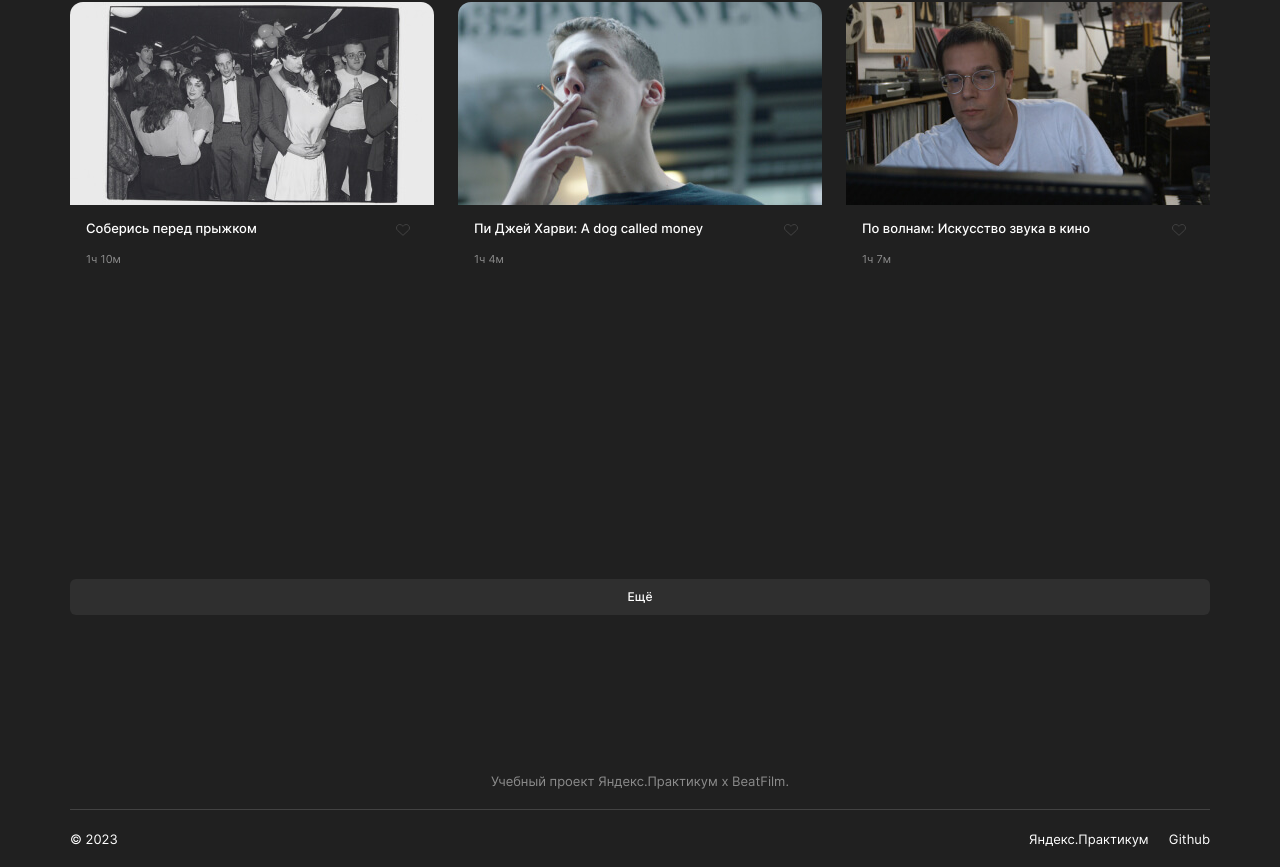
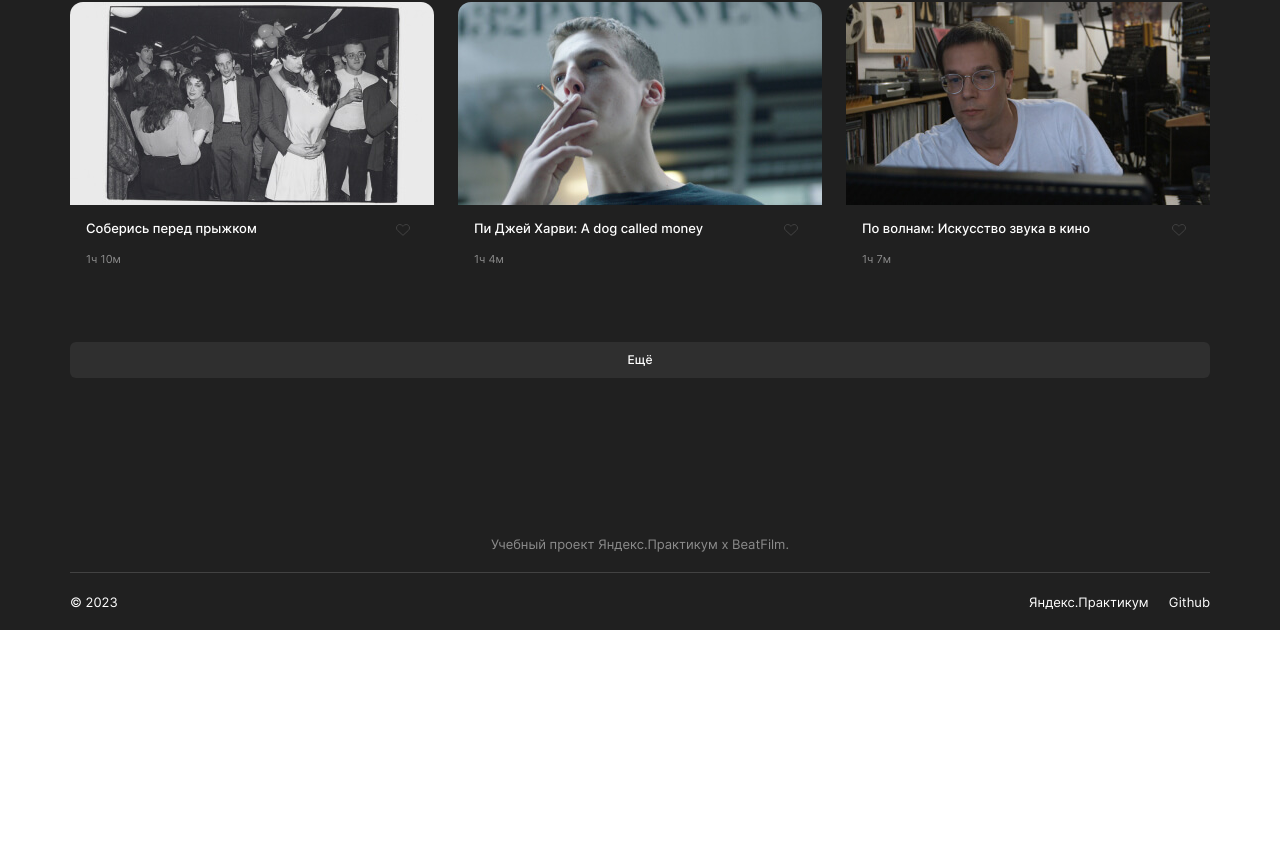
Before and after one commit to Sibisov-Artem/movies-explorer-frontend, a React (Create React App) app: page /movies in a window 1280 px wide. Shown: the part 1344-2211 px from the top of the page. After the commit the page ends 1974 px from the top, so only its background shows below. Built offline with nearby package versions, Linux system fonts and the light colour scheme.

Commit message:
fix: внести корректировки для соответствия макету для MoviesMore

```diff
--- a/src/components/MoviesCardList/MoviesCardList.css
+++ b/src/components/MoviesCardList/MoviesCardList.css
@@ -1,6 +1,6 @@
 .movies-cards {
   padding-top: 70px;
-  padding-bottom: 247px;
+  padding-bottom: 10px;
 }
 
 .movies-cards__grid {
--- a/src/components/MoviesMore/MoviesMore.css
+++ b/src/components/MoviesMore/MoviesMore.css
@@ -13,3 +13,8 @@
   border: none;
   border-radius: 6px;
 }
+
+.movies-more__not-visible {
+  padding-top: 50px;
+  padding-bottom: 80px;
+}
--- a/src/components/MoviesMore/MoviesMore.jsx
+++ b/src/components/MoviesMore/MoviesMore.jsx
@@ -1,10 +1,23 @@
 import './MoviesMore.css'
 
+import { useLocation } from 'react-router-dom';
+
 function MoviesMore() {
+
+  const location = useLocation();
+
   return (
-    <div className="movies-more section">
-      <button className="movies-more__btn">Ещё</button>
-    </div>
+    <>
+      {location.pathname === "/movies" ?
+        (
+          <div className="movies-more section">
+            <button className="movies-more__btn">Ещё</button>
+          </div>
+        ) : (
+          <div className="movies-more movies-more__not-visible section"></div>
+        )}
+
+    </>
   );
 }
 
--- a/src/components/SavedMovies/SavedMovies.jsx
+++ b/src/components/SavedMovies/SavedMovies.jsx
@@ -2,6 +2,7 @@ import './SavedMovies.css';
 
 import SearchForm from '../SearchForm/SearchForm';
 import MoviesCardList from '../MoviesCardList/MoviesCardList';
+import MoviesMore from '../MoviesMore/MoviesMore';
 
 import { savedMoviesArray } from '../../utils/moviesArray'
 
@@ -11,6 +12,7 @@ function SavedMovies() {
       <SearchForm />
       <MoviesCardList
         array={savedMoviesArray} />
+      <MoviesMore />
     </main>
   );
 }
```
